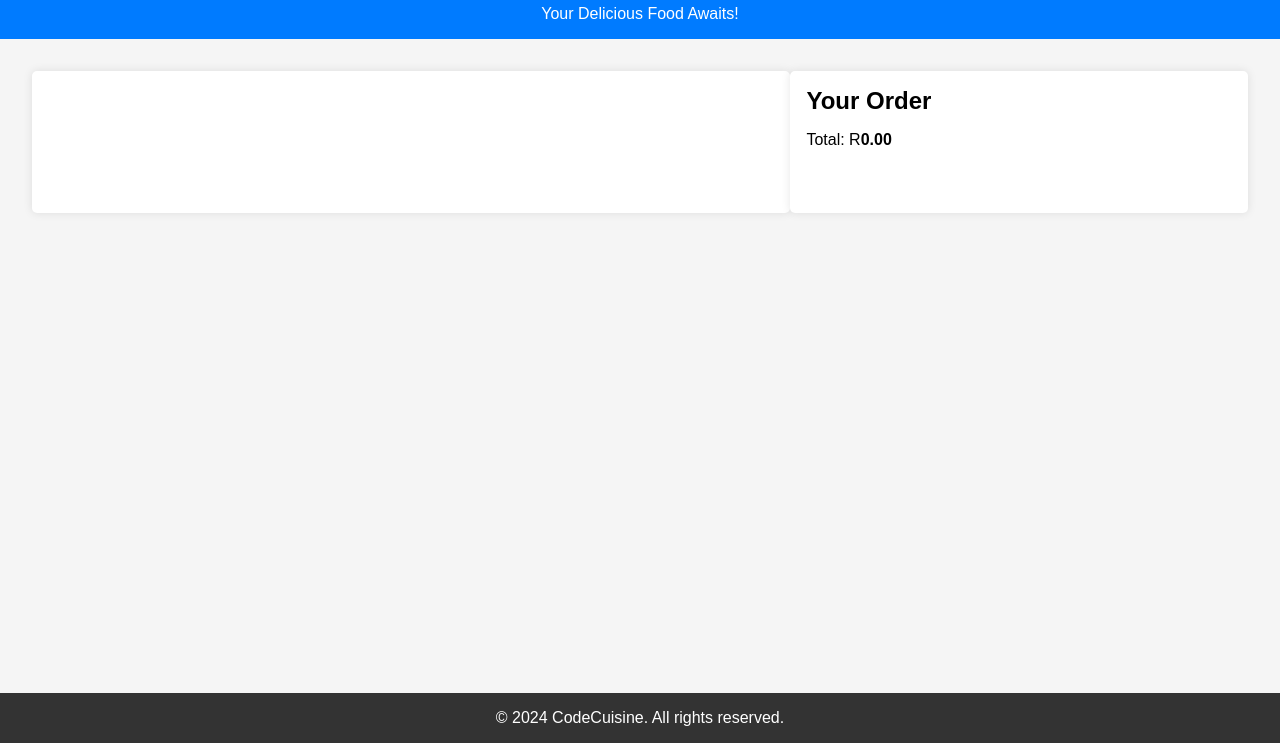
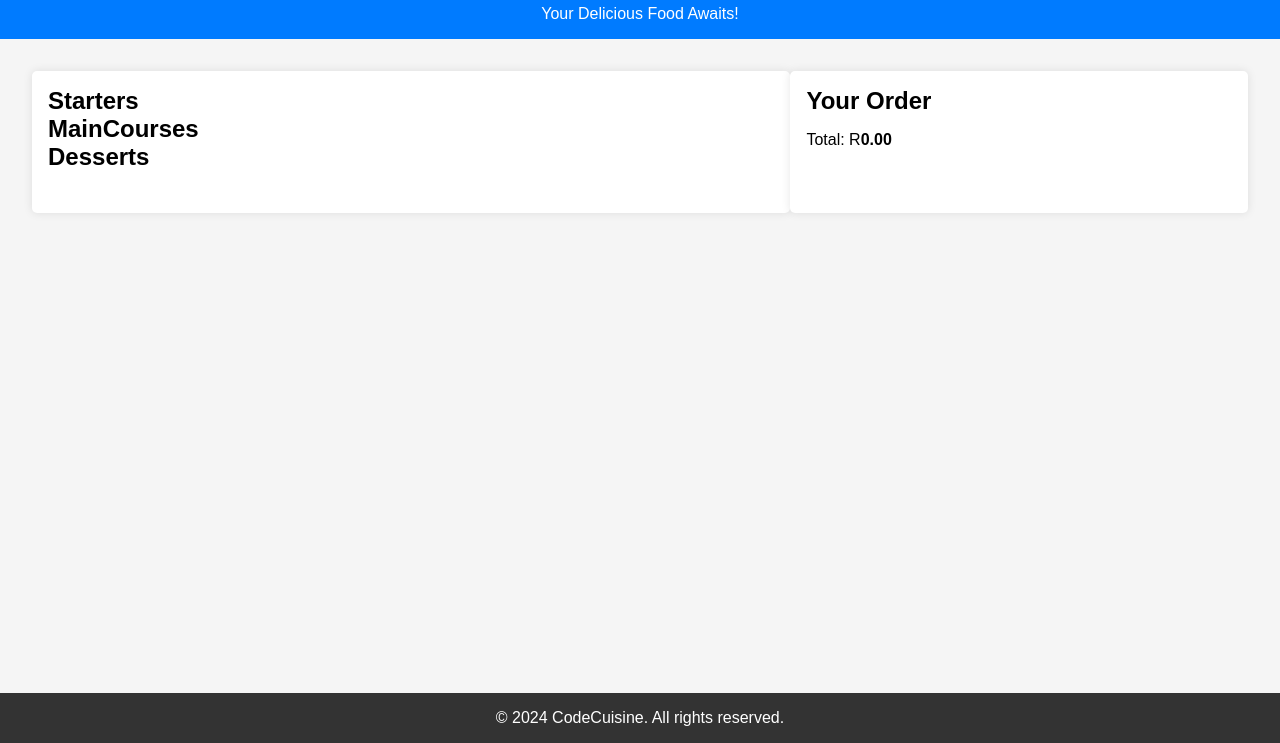
Before and after one commit to Tundoor/Module_6_CS20240188_WFO2407_GroupC_Thandolwethu-Mbokazi_JSL06, a plain HTML site: page index.html in a window 1280 px wide. Shown: the part 57-800 px from the top of the page. Drawn offline with Linux system fonts and the light colour scheme.

Commit message:
Updated index.js by creating element for category

```diff
--- a/index.html
+++ b/index.html
@@ -26,6 +26,6 @@
     <footer>
         <p>&copy; 2024 CodeCuisine. All rights reserved.</p>
     </footer>
-    <script src="index.js"></script>
+    <script src= "./index.js" ></script>
 </body>
 </html>
--- a/index.js
+++ b/index.js
@@ -8,14 +8,25 @@ const menu = {
 // Function to display menu items by category
 function displayMenuItems(menu) {
     // Get the menu container element from the HTML
+    let menuDiv = document.getElementById('menu')
+    // Loop through each category and its items in the menu objectss
+    Object.entries(menu).forEach(([category, items]) => {
+            console.log(category)
 
-    // Loop through each category and its items in the menu object
+            // Create an element to represent the category
+            let categoryEl = document.createElement('h2')
+            // Set the text content of the category element to the category name
+            categoryEl.textContent = category
+           // Append the category element to the menu container
+            menuDiv.appendChild(categoryEl)
+        }
+    )
 
-        // Create an element to represent the category
 
-        // Set the text content of the category element to the category name
 
-        // Append the category element to the menu container
+
+
+
 
         // Create an element to represent a list of items
 
@@ -32,8 +43,7 @@ function displayMenuItems(menu) {
             // Append the list item to the list of items
 
 
-}
-
+}   console.log(displayMenuItems(menu))
 // Callback function for adding an item to the order
 function addToOrder(itemName) {
     // Get the order items list and the order total element from the HTML
```
